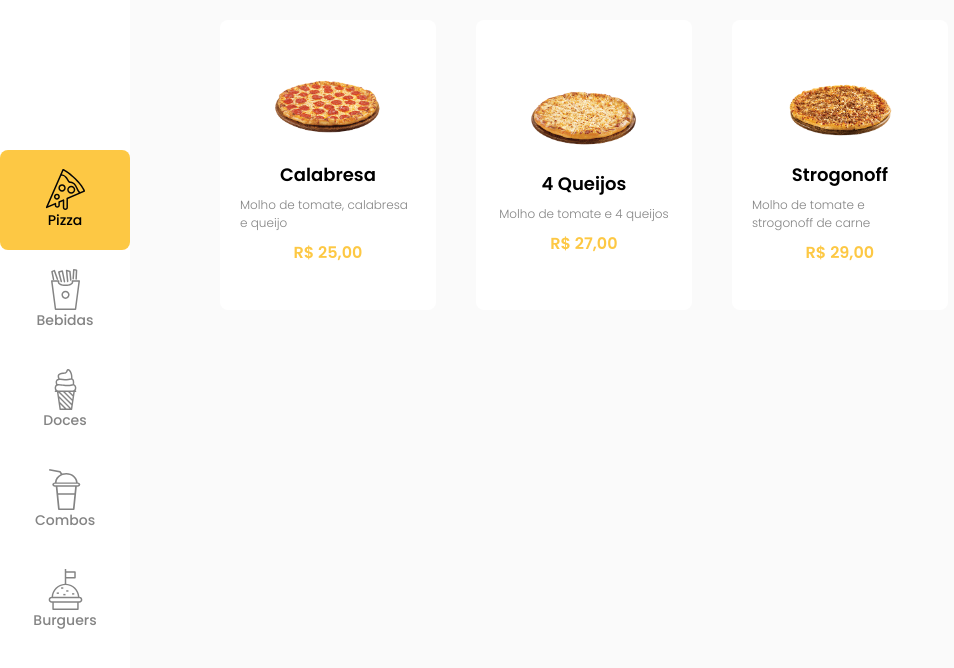
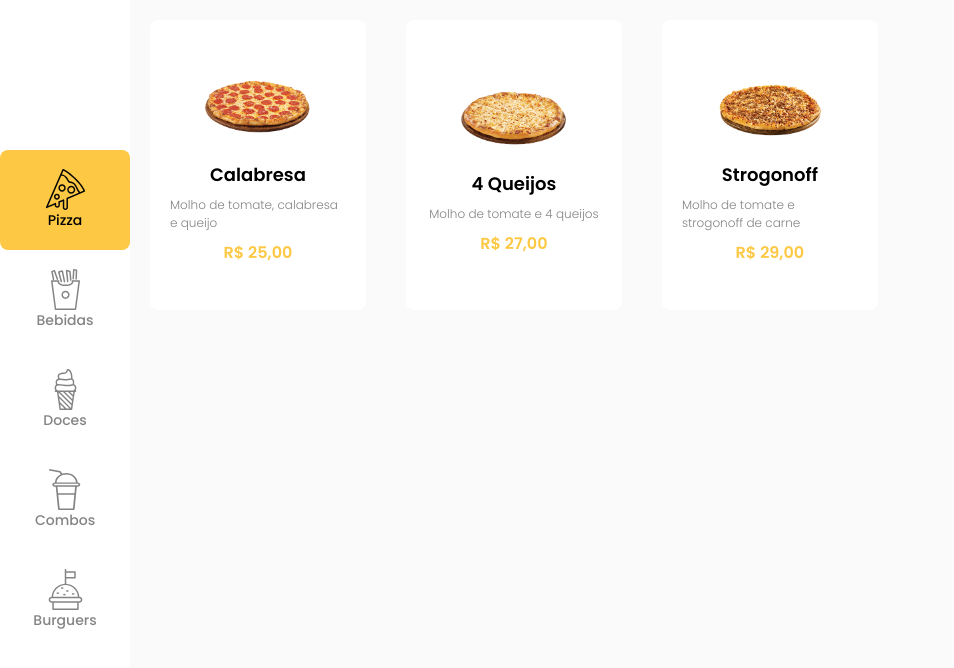
Before and after one commit to kasilianaoliveira/restaurant, a React (Create React App) app: page / in a window 1280 px wide. Shown: the top 668 px of the page, without its empty margins (0-954 px from the left). Built offline with nearby package versions, Linux system fonts and the light colour scheme; data requests are answered from the project's data file.

Commit message:
Add style

```diff
--- a/src/screens/Home/style.scss
+++ b/src/screens/Home/style.scss
@@ -4,15 +4,16 @@
   font-family: "Poppins", sans-serif;
   background-color: $primary;
 
-  display: grid;
-  grid-template-columns:
-    200px auto
-    643px;
-  grid-template-rows: auto;
-  grid-template-areas:
-    "SB MH PM"
-    "SB MH PM";
-  height: 100vh;
+  display: flex;
+  // display: grid;
+  // grid-template-columns:
+  //   200px auto
+  //   643px;
+  // grid-template-rows: auto;
+  // grid-template-areas:
+  //   "SB MH PM"
+  //   "SB MH PM";
+  // height: 100vh;
 }
 
 // .container {
--- a/src/screens/components/Loading/style.scss
+++ b/src/screens/components/Loading/style.scss
@@ -4,7 +4,7 @@
   width: 60px;
   height: 60px;
 
-  margin: 9.375rem auto;
+  margin: auto;
 
   border-radius: 50%;
 
```
